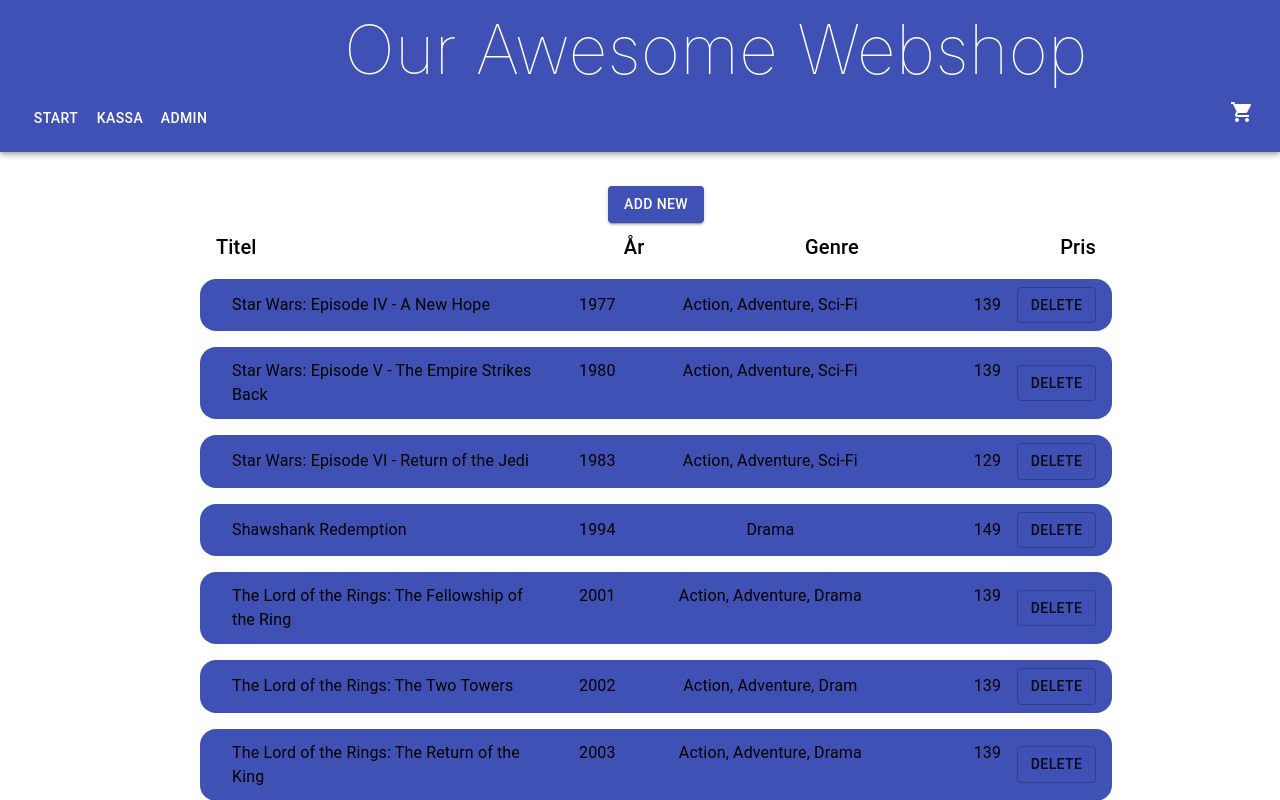
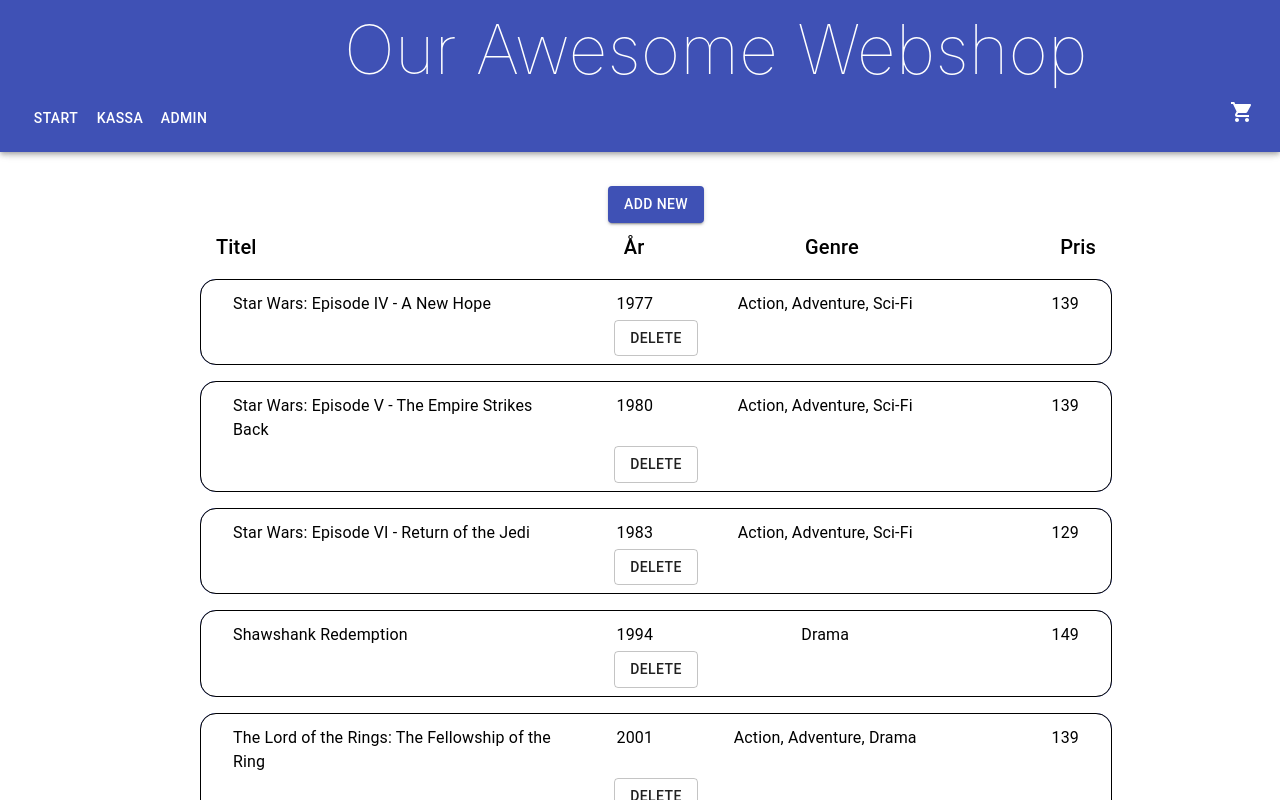
Before and after one commit to 95joaols/webbshop-schoolAssignments-, a React (Create React App) app: page /admin in a window 1280 px wide. Shown: the top 800 px of the page. Built offline with nearby package versions, Linux system fonts and the light colour scheme.

Commit message:
- Added comments to admin. - Fixed a small bug (only cosmetics) in a previous merge that made the list have wrong styling.

```diff
--- a/src/page/AdminPage.tsx
+++ b/src/page/AdminPage.tsx
@@ -47,6 +47,11 @@ const useStyles = makeStyles((theme: Theme) =>
       textAlign: "right",
       width: "15%",
     },
+    listitem: {
+      backgroundColor: "#3f51b5",
+      marginTop: "1rem",
+      borderRadius: "1rem",
+    },
     button: {
       width: "fit-content",
       "& :hover": {
@@ -93,46 +98,56 @@ const useStyles = makeStyles((theme: Theme) =>
 const AdminPage: React.FC = () => {
   const classes = useStyles();
 
+  // The default (empty) prodcut, used when creating new and setting the initial state.
   const defaultProduct: Product = {
     id: -1,
-    name: "",
+    name: '',
     year: -1,
-    genre: "",
+    genre: '',
     rating: -1,
     price: -1,
     description: '',
     imageUrl: ''
   };
 
+  // Object used for validation, saves the name of the input field and an error message.
   type validationObject = {
     name: string,
     message: string
   };
 
+  // State used for opening the modal.
   const [ open, setOpen ] = useState(false);
+  // Product that's selected from the list, used in the modal.
   const [ selectedProduct, setSelectedProduct ] = useState<Product>(defaultProduct);
   const { products, deleteProduct, AddOrUpdateProduct } = useContext(ProductContext);
+  // List with all validation errors in the form.
   const [ validationErrors, setValidationErrors ] = useState<validationObject[]>([]);
 
+  // When the modal is opened.
   const handleOpen = (product: Product) => {
     setSelectedProduct(product);
     setOpen(true);
   };
 
+  // When the modal is closed. Clears the list with validationErrors the old ones wont be there when the next one opens.
   const handleOnClose = () => {
     setOpen(false);
     setValidationErrors([]);
   };
 
+  // When pressing the delete button in the list.
   const handleDelete = (id: number) => {
     deleteProduct(id);
   };
 
+  // When pressing the "Add new" button.
   const handleAddNew = () => {
     setSelectedProduct(defaultProduct);
     setOpen(true);
   };
 
+  // When pressing submit. It first does validation. if the form is valid add or update the product then close the form.
   const handleSubmit = (event: React.FormEvent<HTMLFormElement>) => {
     event.preventDefault();
     let isValid:boolean = true;
@@ -149,12 +164,14 @@ const AdminPage: React.FC = () => {
     }
   };
 
+  // Used inside validationLogic() to create a new validationObject and add it to the array of errors.
   const setError = (name: string, message: string) => {
     const newArray: validationObject[] = validationErrors.filter(
       (element) => element.name !== name);
     setValidationErrors([...newArray, { name: name, message: message }]);
   };
 
+  // All the validation logic.
   const validationLogic = (name: string, value: string): boolean => {
     let isValid: boolean = true;
     const urlRegex = new RegExp('^https?://');
@@ -198,14 +215,17 @@ const AdminPage: React.FC = () => {
     return (isValid);
   };
 
+  // Function used in the TextFields of the modal/form to mark it red if validation fails.
   const isError = (name: string):boolean => {
     return validationErrors.find((element) => element.name === name) ? true : false;
   };
 
+  // Function used in the TextFields of the modal/form to print an error message.
   const errorMessage = (name: string): string | undefined => {
     return validationErrors.find((element) => element.name === name)?.message;
   };
 
+  // Function used to handle changes of an input field. First validates and then updates the of the field.
   const handleChange = (event: React.ChangeEvent<HTMLInputElement>) => {
     validationLogic(event.target.name, event.target.value);
     setSelectedProduct({
@@ -214,6 +234,7 @@ const AdminPage: React.FC = () => {
     })
   };
 
+  // Body used in the modal.
   const modalBody = (
   <div className={`${classes.product} ${classes.modalWidth}`}>
     {selectedProduct.id > 0 ? <h1>Edit</h1> : <h1>Create New</h1>}
@@ -237,6 +258,7 @@ const AdminPage: React.FC = () => {
   </div>
   );
 
+  // The list that's seen when entering the admin page.
   return (
     <div className={classes.root}>
       <Button onClick={handleAddNew} color="primary" variant="contained">
@@ -259,8 +281,8 @@ const AdminPage: React.FC = () => {
             </Typography>
           </div>
         {products.sort((a, b) => a.id - b.id).map((p) => (
-          <div key={p.id} style={{backgroundColor: "#3f51b5", marginTop: "1rem", borderRadius: "1rem"}}>
-            <ListItem button onClick={() => handleOpen(p)}>
+          <div key={p.id} className={classes.listitem}>
+            <ListItem className={classes.product} button onClick={() => handleOpen(p)}>
               <div className={classes.row}>
                 <ListItemText className={classes.title} primary={p.name} />
                 <ListItemText className={classes.year} primary={p.year} />
```
